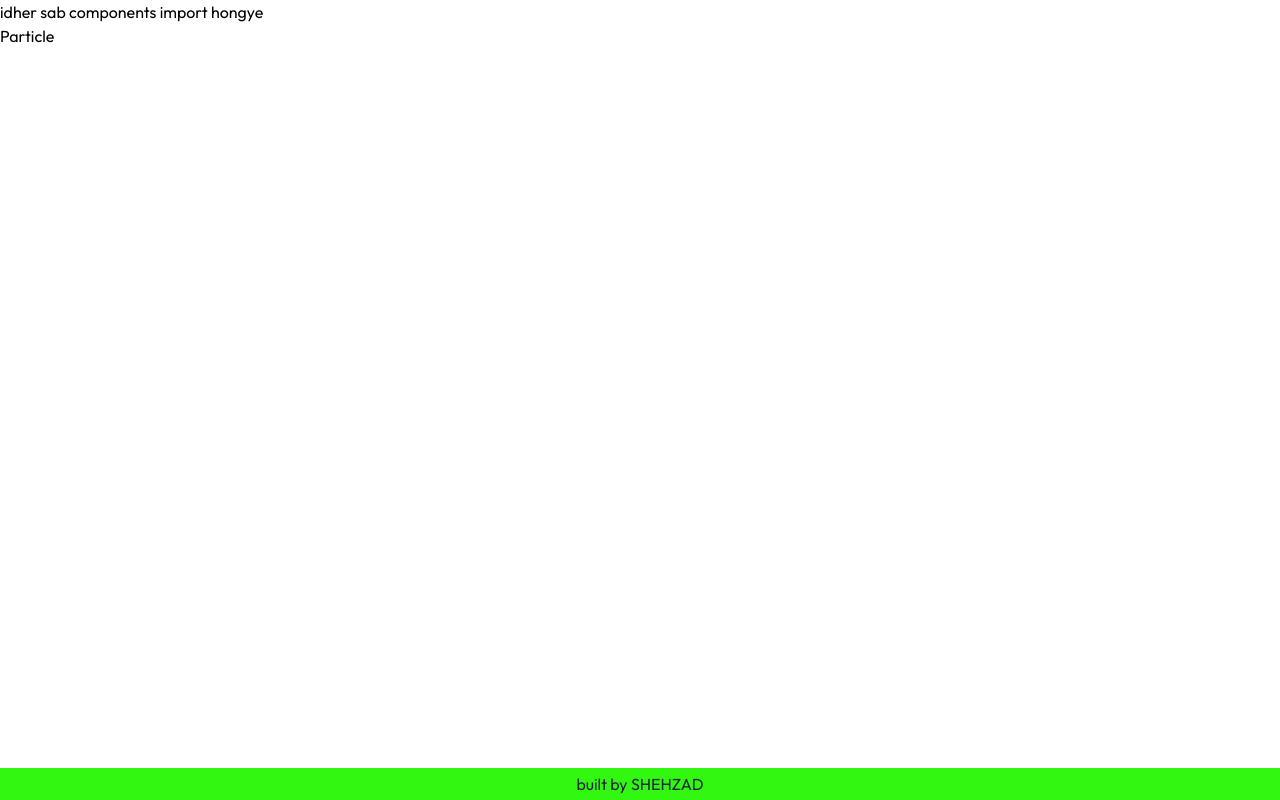
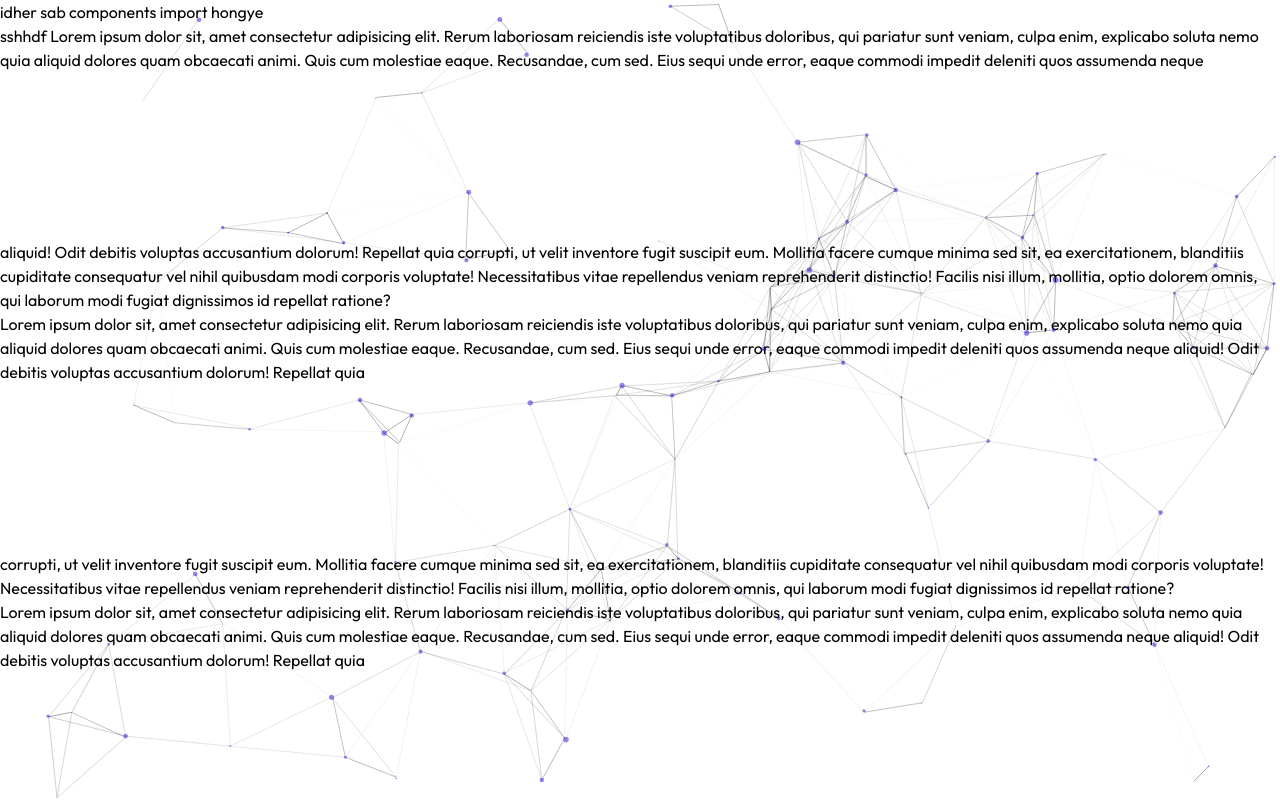
Before and after one commit to shehza-d/portfolio, a Next.js app: page / in a window 1280 px wide. Shown: the top 800 px of the page. Built offline with nearby package versions, Linux system fonts and the light colour scheme.

Commit message:
latest code

```diff
--- a/app/globals.css
+++ b/app/globals.css
@@ -23,34 +23,68 @@
 .bdr4 {
   border: 2px solid yellow;
 }
+/* nav */
+.navBarDiv {
+  display: flex;
+  /* flex-direction:  */
+  justify-content: flex-end;
+}
+
+.nav-bar {
+  height: 100%;
+  width: 70px;
+  /* border: 3px solid red; */
+  /* display: flex; */
+  display: inline-block;
+  /* justify-content:flex-start; */
+  position: fixed;
+  top: 100px;
+  z-index: 1;
+}
+
+.nav-ul {
+  list-style: none;
+  width: 100%;
+  margin: 2px;
+  padding: 2px;
+  display: flex;
+  flex-direction: row;
+  justify-content: center;
+  align-items: center;
+  writing-mode: vertical-rl;
+  /* text-orientation: sideways-right; */
+}
+
+.nav-ul > li {
+  /* text-orientation: mixed; */
+  padding: 3px;
+  margin-bottom: 20px;
+  /* border: 2px solid red; */
+  cursor: crosshair;
+}
+
+.nav-ul > li:hover {
+  font-weight: bolder;
+}
+
+.nav-ul > li > a {
+  text-decoration: none;
+  text-transform: uppercase;
+  color: inherit;
+  cursor: crosshair;
+}
+/* navbar */
 
 /* partical */
-/* ---- particles.js container ---- */
 #particles-js {
-  position: absolute;
-  width: 100%;
-  height: 100%;
-  background-color: #19b1b6;
-  /* background-image: url(""); */
-  background-repeat: no-repeat;
-  background-size: cover;
-  background-position: 50% 50%;
-} /* ---- stats.js ---- */
-
-.js-count-particles {
-  font-size: 1.1em;
-}
-#stats,
-.count-particles {
-  -webkit-user-select: none;
-  margin-top: 5px;
-  margin-left: 5px;
-}
-#stats {
-  border-radius: 3px 3px 0 0;
-  overflow: hidden;
-}
-.count-particles {
-  border-radius: 0 0 3px 3px;
+  position: fixed;
+  top: 0;
+  background-attachment: fixed;
+  z-index: 5;
+  /* border: 2px solid red; */
+  /* width: 100%; */
+  height: 100vh;
+  background-color: transparent;
+  /* background-position: 50% 50%; */
 }
 /* partical */
--- a/app/page.tsx
+++ b/app/page.tsx
@@ -1,12 +1,92 @@
 // import Image from "next/image";
-import { Particle } from "@/components/";
+import { Particle } from "@/components";
 
 export default function Home() {
   return (
     <main className={``}>
-      {/* <div id="particles-js"></div> */}
       idher sab components import hongye
       <Particle />
+      <p className="">
+        sshhdf Lorem ipsum dolor sit, amet consectetur adipisicing elit. Rerum
+        laboriosam reiciendis iste voluptatibus doloribus, qui pariatur sunt
+        veniam, culpa enim, explicabo soluta nemo quia aliquid dolores quam
+        obcaecati animi. Quis cum molestiae eaque. Recusandae, cum sed. Eius
+        sequi unde error, eaque commodi impedit deleniti quos assumenda neque
+        <br />
+        <br /> <br />
+        <br /> <br />
+        <br /> <br />
+        <br />
+        aliquid! Odit debitis voluptas accusantium dolorum! Repellat quia
+        corrupti, ut velit inventore fugit suscipit eum. Mollitia facere cumque
+        minima sed sit, ea exercitationem, blanditiis cupiditate consequatur vel
+        nihil quibusdam modi corporis voluptate! Necessitatibus vitae
+        repellendus veniam reprehenderit distinctio! Facilis nisi illum,
+        mollitia, optio dolorem omnis, qui laborum modi fugiat dignissimos id
+        repellat ratione?
+      </p>{" "}
+      <p>
+        Lorem ipsum dolor sit, amet consectetur adipisicing elit. Rerum
+        laboriosam reiciendis iste voluptatibus doloribus, qui pariatur sunt
+        veniam, culpa enim, explicabo soluta nemo quia aliquid dolores quam
+        obcaecati animi. Quis cum molestiae eaque. Recusandae, cum sed. Eius
+        sequi unde error, eaque commodi impedit deleniti quos assumenda neque
+        aliquid! Odit debitis voluptas accusantium dolorum! Repellat quia
+        <br />
+        <br /> <br />
+        <br /> <br />
+        <br /> <br />
+        <br />
+        corrupti, ut velit inventore fugit suscipit eum. Mollitia facere cumque
+        minima sed sit, ea exercitationem, blanditiis cupiditate consequatur vel
+        nihil quibusdam modi corporis voluptate! Necessitatibus vitae
+        repellendus veniam reprehenderit distinctio! Facilis nisi illum,
+        mollitia, optio dolorem omnis, qui laborum modi fugiat dignissimos id
+        repellat ratione?
+      </p>{" "}
+      <p>
+        Lorem ipsum dolor sit, amet consectetur adipisicing elit. Rerum
+        laboriosam reiciendis iste voluptatibus doloribus, qui pariatur sunt
+        veniam, culpa enim, explicabo soluta nemo quia aliquid dolores quam
+        obcaecati animi. Quis cum molestiae eaque. Recusandae, cum sed. Eius
+        sequi unde error, eaque commodi impedit deleniti quos assumenda neque
+        aliquid! Odit debitis voluptas accusantium dolorum! Repellat quia
+        <br />
+        <br /> <br />
+        <br /> <br />
+        <br /> <br />
+        <br />
+        corrupti, ut velit inventore fugit suscipit eum. Mollitia facere cumque
+        minima sed sit, ea exercitationem, blanditiis cupiditate consequatur vel
+        nihil quibusdam modi corporis voluptate! Necessitatibus vitae
+        repellendus veniam reprehenderit distinctio! Facilis nisi illum,
+        mollitia, optio dolorem omnis, qui laborum modi fugiat dignissimos id
+        repellat ratione?
+      </p>{" "}
+      <p>
+        Lorem ipsum dolor sit, amet consectetur adipisicing elit. Rerum
+        laboriosam reiciendis iste voluptatibus doloribus, qui pariatur sunt
+        veniam, culpa enim, explicabo soluta nemo quia aliquid dolores quam
+        obcaecati animi. Quis cum molestiae eaque. Recusandae, cum sed. Eius
+        sequi unde error, eaque commodi impedit deleniti quos assumenda neque
+        <br />
+        <br /> <br />
+        <br /> <br />
+        <br /> <br />
+        <br />
+        <br />
+        <br /> <br />
+        <br /> <br />
+        <br /> <br />
+        <br />
+        aliquid! Odit debitis voluptas accusantium dolorum! Repellat quia
+        corrupti, ut velit inventore fugit suscipit eum. Mollitia facere cumque
+        minima sed sit, ea exercitationem, blanditiis cupiditate consequatur vel
+        nihil quibusdam modi corporis voluptate! Necessitatibus vitae
+        repellendus veniam reprehenderit distinctio! Facilis nisi illum,
+        mollitia, optio dolorem omnis, qui laborum modi fugiat dignissimos id
+        repellat ratione?
+      </p>
     </main>
   );
 }
--- a/components/particle/Particle.tsx
+++ b/components/particle/Particle.tsx
@@ -5,11 +5,11 @@ import particlesJSFun from "./particleFun";
 export default function Particle() {
   return (
     <div>
-      Particle
       <Script
         src="https://cdn.jsdelivr.net/particles.js/2.0.0/particles.min.js"
         onLoad={particlesJSFun}
       />
+      <div id="particles-js"></div>
     </div>
   );
 }
--- a/components/particle/particleFun.js
+++ b/components/particle/particleFun.js
@@ -4,7 +4,7 @@ export default function particlesJSFun() {
     particlesJS("particles-js", {
       particles: {
         number: { value: 80, density: { enable: true, value_area: 800 } },
-        color: { value: "#ffffff" },
+        color: { value: "#2514dc" },
         shape: {
           type: "circle",
           stroke: { width: 0, color: "#000000" },
@@ -24,7 +24,7 @@ export default function particlesJSFun() {
         line_linked: {
           enable: true,
           distance: 150,
-          color: "#ffffff",
+          color: "#000", //
           opacity: 0.4,
           width: 1,
         },
@@ -43,7 +43,7 @@ export default function particlesJSFun() {
         detect_on: "canvas",
         events: {
           onhover: { enable: true, mode: "grab" },
-          onclick: { enable: true, mode: "push" },
+          onclick: { enable: true, mode: "repulse" },
           resize: true,
         },
         modes: {
@@ -55,7 +55,7 @@ export default function particlesJSFun() {
             opacity: 8,
             speed: 3,
           },
-          repulse: { distance: 200, duration: 0.4 },
+          repulse: { distance: 300, duration: 0.5 },
           push: { particles_nb: 4 },
           remove: { particles_nb: 2 },
         },
--- a/components/utils/Footer.tsx
+++ b/components/utils/Footer.tsx
@@ -1,12 +1,14 @@
+import Link from "next/link";
+
 export default function Footer() {
   return (
     <footer className="bg-accent py-1 text-center text-gray-800">
-      <a
+      <Link
         className="py-1 px-3 underline-offset-4 hover:underline"
         href="www.github.com/shehza-d"
       >
         built by SHEHZAD
-      </a>
+      </Link>
     </footer>
   );
 }
```
